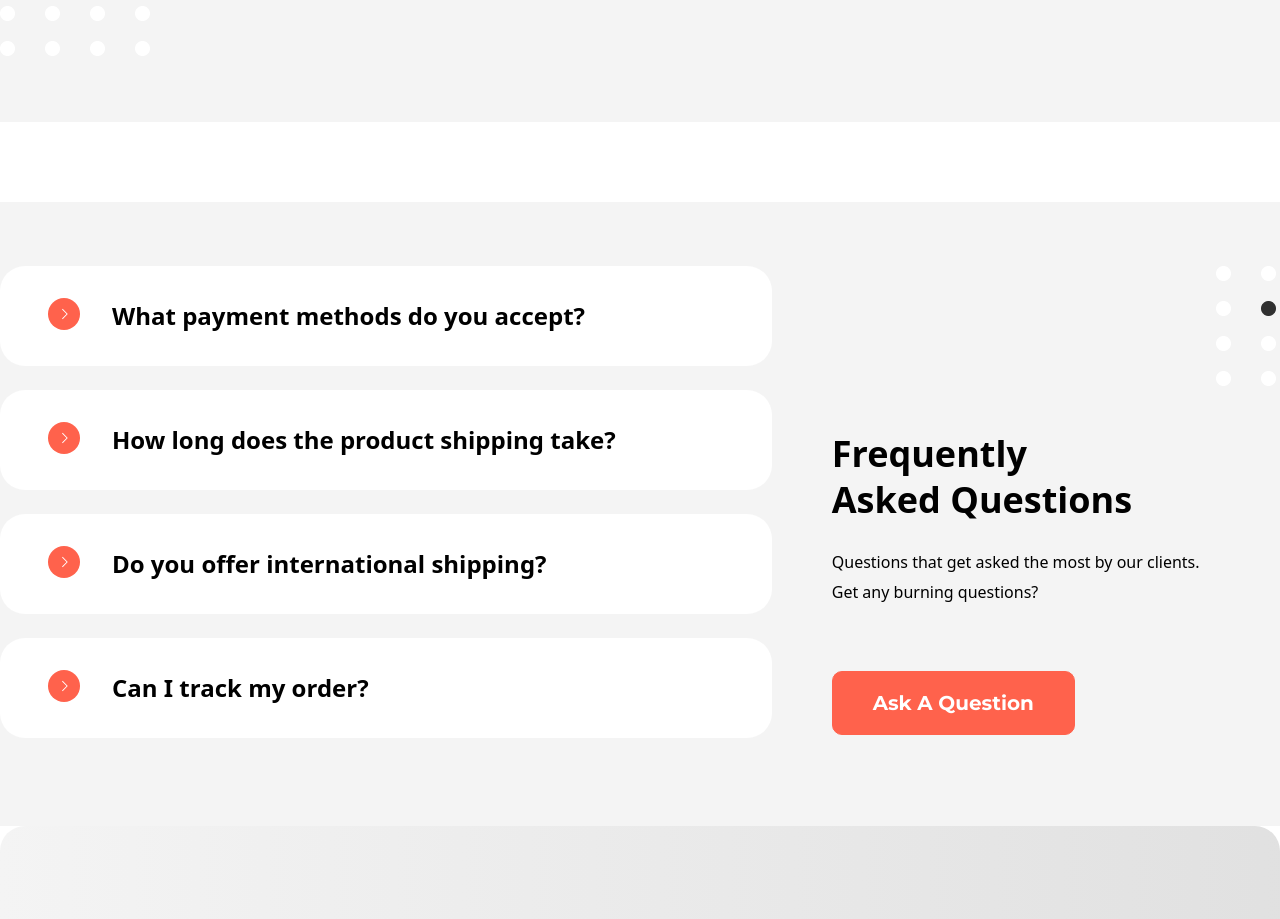
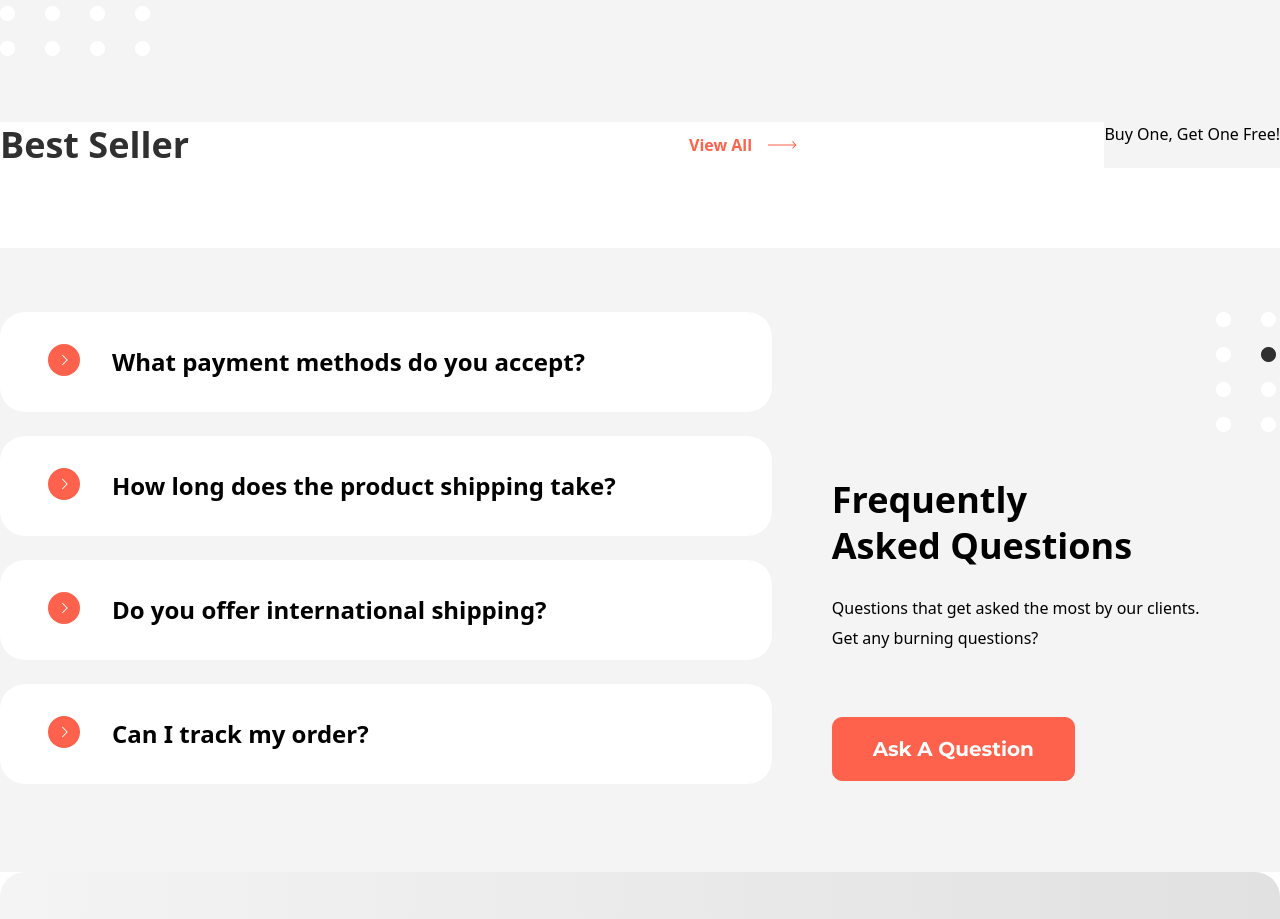
Before and after one commit to Githubshakil/eshop, a React (Vite) app: page / in a window 1280 px wide. Shown: the part 3840-4759 px from the top of the page. Built offline with nearby package versions, Linux system fonts and the light colour scheme.

Commit message:
update bast seller section

```diff
--- /dev/null
+++ b/src/components/homePage/BestSellerSection.jsx
@@ -0,0 +1,31 @@
+import React from 'react'
+import SubHeading from '../commonlayout/SubHeading'
+import Container from '../commonlayout/Container'
+import SideButton from '../commonlayout/SideButton'
+
+const BestSellerSection = () => {
+  return (
+    <>
+    <Container>
+        <div className='flex justify-between'>
+            {/* left side */}
+            <div>
+                <div className='flex items-center justify-between gap-[500px]'>
+                    <div><SubHeading subText={"Best Seller"}/></div>
+                    <div><SideButton sidetext={"View All"} /></div>
+                </div>
+                <div>
+
+                </div>
+            </div>
+            {/* right side */}
+            <div className='max-w-[544px] bg-[#f4f4f4]'>
+                <h4>Buy One, Get One Free!</h4>
+            </div>
+    </div>
+    </Container>
+    </>
+  )
+}
+
+export default BestSellerSection
--- a/src/components/faq/FaqSection.jsx
+++ b/src/components/homePage/faq/FaqSection.jsx
@@ -1,7 +1,7 @@
 import React, { useState } from 'react'
-import Container from '../commonlayout/Container'
+import Container from '../../commonlayout/Container'
 import AccordianItem from './AccordianItem'
-import Button from '../commonlayout/Button'
+import Button from '../../commonlayout/Button'
 
 const FaqSection = () => {
     let [openIndex, setOpenIndex]= useState(null)
--- a/src/pages/HomePage.jsx
+++ b/src/pages/HomePage.jsx
@@ -5,7 +5,8 @@ import FeatureProduct from '../components/homePage/FeatureProduct'
 import OfferSection from '../components/homePage/OfferSection'
 import NewProducts from '../components/homePage/NewProducts'
 import SpringSale from '../components/homePage/SpringSale'
-import FaqSection from '../components/faq/FaqSection'
+import BestSellerSection from '../components/homePage/BestSellerSection'
+import FaqSection from '../components/homePage/faq/FaqSection'
 
 const HomePage = () => {
   return (
@@ -16,6 +17,7 @@ const HomePage = () => {
     <OfferSection />
     <NewProducts />
     <SpringSale />
+    <BestSellerSection />
     <FaqSection />
     </>
   )
```
Also changed, not shown: src/components/homePage/faq/AccordianItem.jsx (renamed from src/components/faq/AccordianItem.jsx).
